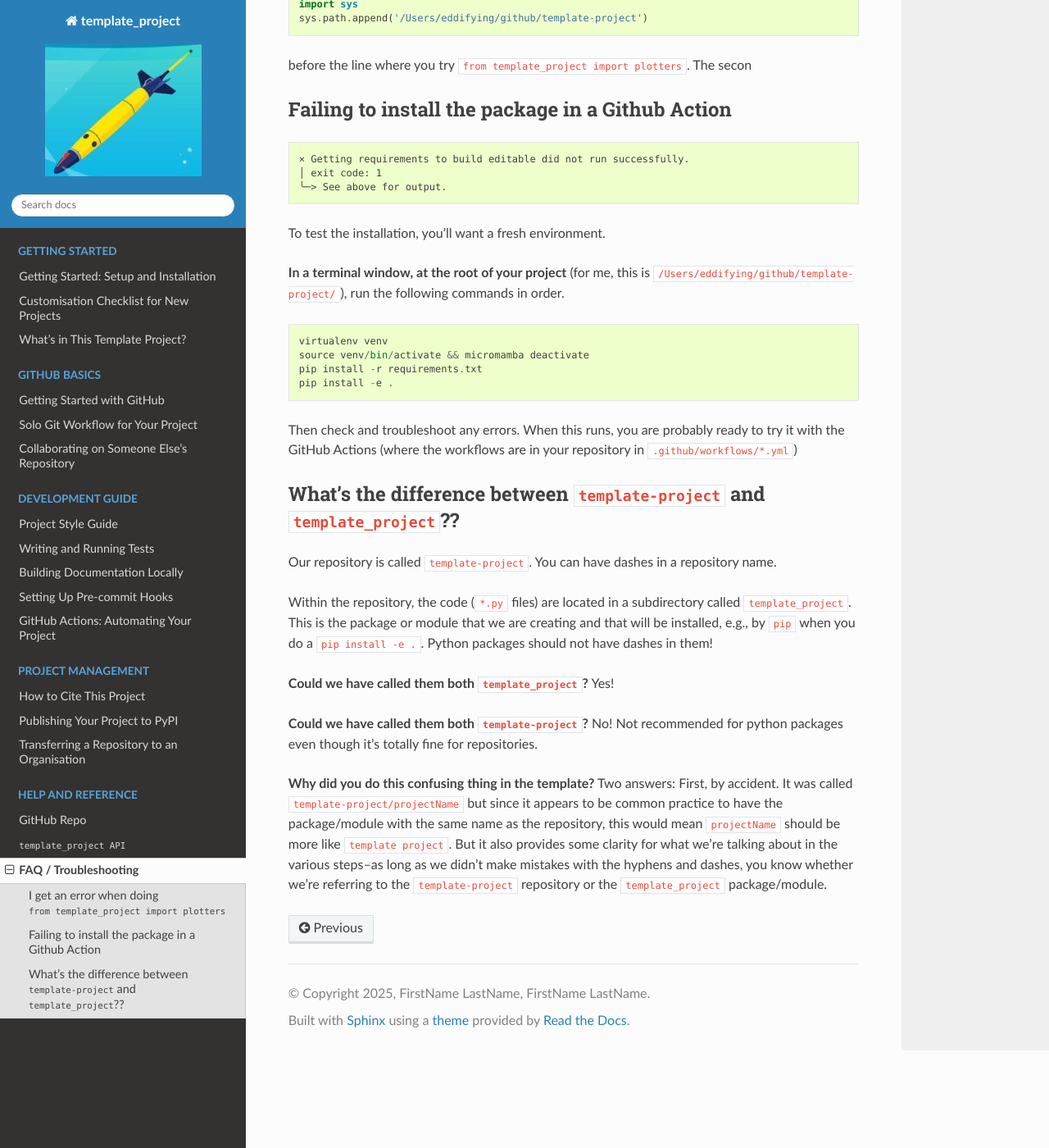
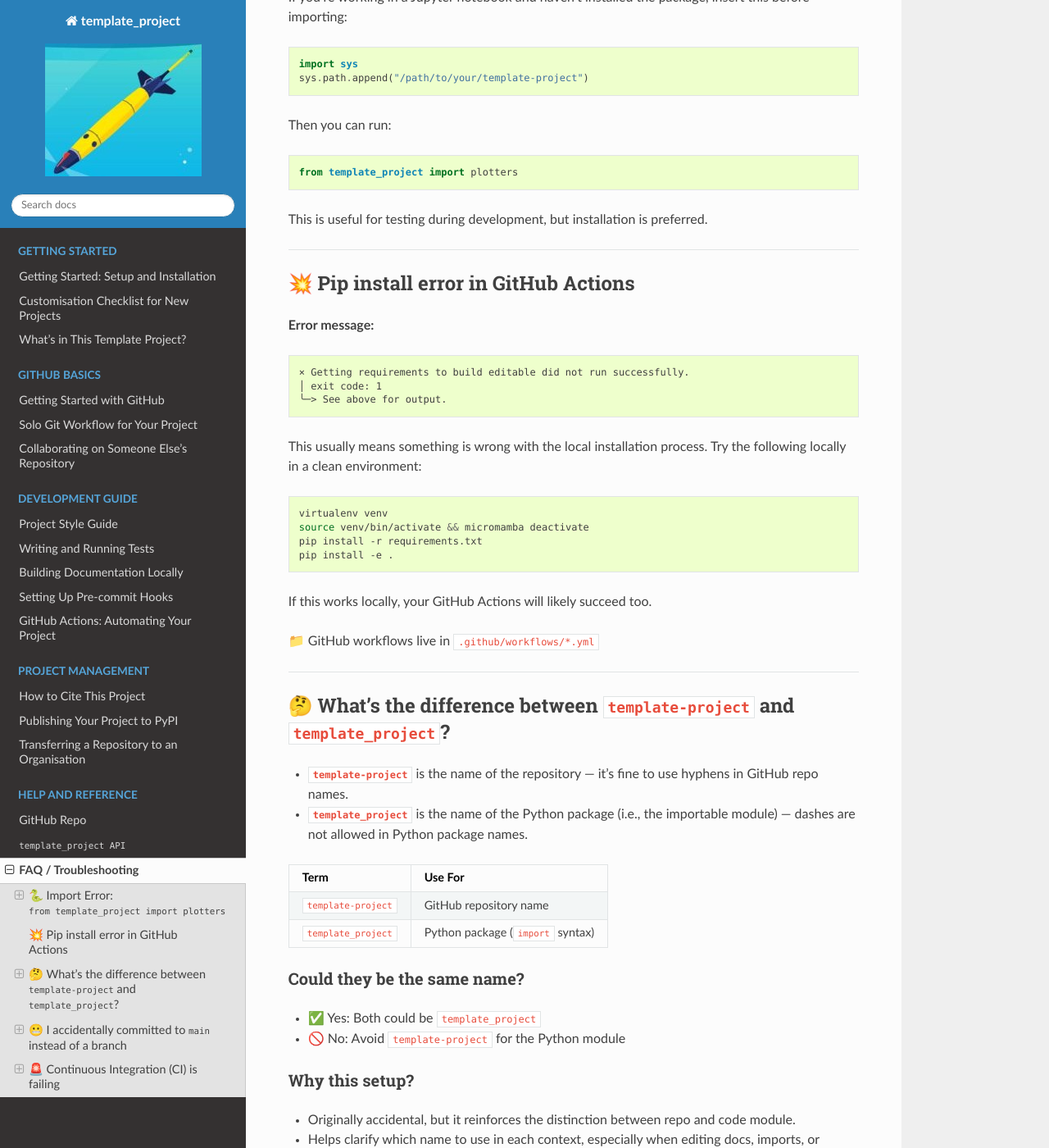
Before and after one commit to eleanorfrajka/template-project, a Sphinx documentation site: the page built from docs/source/faq.md, in a window 1280 px wide and 1400 px high, scrolled down 810 px. Shown: the whole window at 82% size. Built offline with Sphinx 7.4.7 and the Read the Docs theme 3.1.0, drawn with Linux system fonts in a browser that asks for light colours; pages that are not in the unit, such as notebooks, are missing from menus; some of the changed text lies outside the part shown.

Commit message:
[DOCS] Update reformat faq

````diff
--- a/docs/source/faq.md
+++ b/docs/source/faq.md
@@ -1,62 +1,142 @@
-FAQ / Troubleshooting
-======================
+# FAQ / Troubleshooting
 
+> 🧩 Common issues and how to fix them when working with this project template.
 
-#### I get an error when doing `from template_project import plotters`
+---
 
-This is because your code can't find the project `template_project`.
+## 🐍 Import Error: `from template_project import plotters`
 
-**Option 1:** Install the package `template_project` locally
+**Problem:** Python can’t find the `template_project` module.
 
-Activate your environment.
+### ✅ Option 1: Install the package locally (recommended)
 
-```
-micromamba activate template_env
+Activate your environment:
+```bash
+micromamba activate template_env  # or conda activate template_env
 ```
 
-then install your project from the terminal window in, e.g., `/Users/eddifying/github/template-project` as
-```
+Then install your project in “editable” mode:
+```bash
 pip install -e .
 ```
-This will set it up so that you are installing the package in "editable" mode.  Then any changes you make to the scripts will be taken into account (though you may need to restart your kernel).
+This lets Python find your package and reflects changes without needing to reinstall. Restart your kernel to apply changes.
 
-**Option 2:** Add the path to the `template_project` to the code
+📚 See also: [setup.md](setup.md)
 
-Alternatively, you could add to your notebook some lines so that your code can "find" the package.  This might look like
+### 🛠 Option 2: Add the path manually (in a notebook)
+If you're working in a Jupyter notebook and haven't installed the package, insert this before importing:
+```python
+import sys
+sys.path.append("/path/to/your/template-project")
 ```
-import sys
-sys.path.append('/Users/eddifying/github/template-project')
+Then you can run:
+```python
+from template_project import plotters
 ```
-before the line where you try `from template_project import plotters`.  The secon
+This is useful for testing during development, but installation is preferred.
 
-#### Failing to install the package in a Github Action
+---
 
+## 💥 Pip install error in GitHub Actions
+
+**Error message:**
 ```
 × Getting requirements to build editable did not run successfully.
 │ exit code: 1
 ╰─> See above for output.
 ```
 
-To test the installation, you'll want a fresh environment.
+This usually means something is wrong with the local installation process. Try the following locally in a clean environment:
 
-**In a terminal window, at the root of your project** (for me, this is `/Users/eddifying/github/template-project/`), run the following commands in order.
-```
+```bash
 virtualenv venv
 source venv/bin/activate && micromamba deactivate
 pip install -r requirements.txt
 pip install -e .
 ```
 
-Then check and troubleshoot any errors.  When this runs, you are probably ready to try it with the GitHub Actions (where the workflows are in your repository in `.github/workflows/*.yml`)
+If this works locally, your GitHub Actions will likely succeed too.
 
-#### What's the difference between `template-project` and `template_project`??
+📁 GitHub workflows live in `.github/workflows/*.yml`
 
-Our repository is called `template-project`.  You can have dashes in a repository name.
+---
 
-Within the repository, the code (`*.py` files) are located in a subdirectory called `template_project`.  This is the package or module that we are creating and that will be installed, e.g., by `pip` when you do a `pip install -e .`.  Python packages should not have dashes in them!
+## 🤔 What's the difference between `template-project` and `template_project`?
 
-**Could we have called them both `template_project`?**  Yes!
+- **`template-project`** is the name of the repository — it's fine to use hyphens in GitHub repo names.
+- **`template_project`** is the name of the Python package (i.e., the importable module) — dashes are not allowed in Python package names.
 
-**Could we have called them both `template-project`?**  No!  Not recommended for python packages even though it's totally fine for repositories.
+| Term               | Use For                          |
+|--------------------|-----------------------------------|
+| `template-project` | GitHub repository name            |
+| `template_project` | Python package (`import` syntax)  |
 
-**Why did you do this confusing thing in the template?**  Two answers: First, by accident.  It was called `template-project/projectName` but since it appears to be common practice to have the package/module with the same name as the repository, this would mean `projectName` should be more like `template project`.  But it also provides some clarity for what we're talking about in the various steps--as long as we didn't make mistakes with the hyphens and dashes, you know whether we're referring to the `template-project` repository or the `template_project` package/module.
+### Could they be the same name?
+- ✅ Yes: Both could be `template_project`
+- 🚫 No: Avoid `template-project` for the Python module
+
+### Why this setup?
+- Originally accidental, but it reinforces the distinction between repo and code module.
+- Helps clarify which name to use in each context, especially when editing docs, imports, or packaging configs.
+
+---
+
+## 😬 I accidentally committed to `main` instead of a branch
+
+It happens! If you haven't pushed yet:
+
+### 🧼 Option 1: Create a new branch from the current commit
+```bash
+git branch new-feature-branch
+```
+Then switch to it:
+```bash
+git checkout new-feature-branch
+```
+You’re now safe to push your changes and create a pull request.
+
+### 🗑 Option 2: Move the commit off `main` (before push)
+```bash
+git branch temp-fix
+
+git reset --hard origin/main  # resets main to the last pushed commit
+
+git checkout temp-fix
+```
+Now your `main` is clean and you can cherry-pick or merge your changes onto a feature branch properly.
+
+> ⚠️ Only use `reset --hard` if you're sure you haven’t pushed yet and don’t need to keep local-only changes.
+
+---
+
+## 🚨 Continuous Integration (CI) is failing
+
+### 🧪 If the failure is in tests:
+Run tests locally to reproduce the issue:
+```bash
+pytest
+```
+Try running an individual test:
+```bash
+pytest tests/test_tools.py::test_my_function
+```
+
+📚 See: [writing_tests.md](writing_tests.md)
+
+### 📚 If the failure is in documentation:
+Try rebuilding the docs locally:
+```bash
+cd docs
+make html
+```
+Then open `_build/html/index.html` in a browser.
+
+📚 See: [build_docs.md](build_docs.md)
+
+If your changes involve docstrings or `.md` files, a local preview will help catch errors before pushing.
+
+> 💡 The GitHub Actions logs show exactly which step failed — start there!
+
+---
+
+> ✅ Still stuck? Check `setup.md`, search issues on GitHub, or open a new one for help. Check `setup.md`, search issues on GitHub, or open a new one for help.
````
